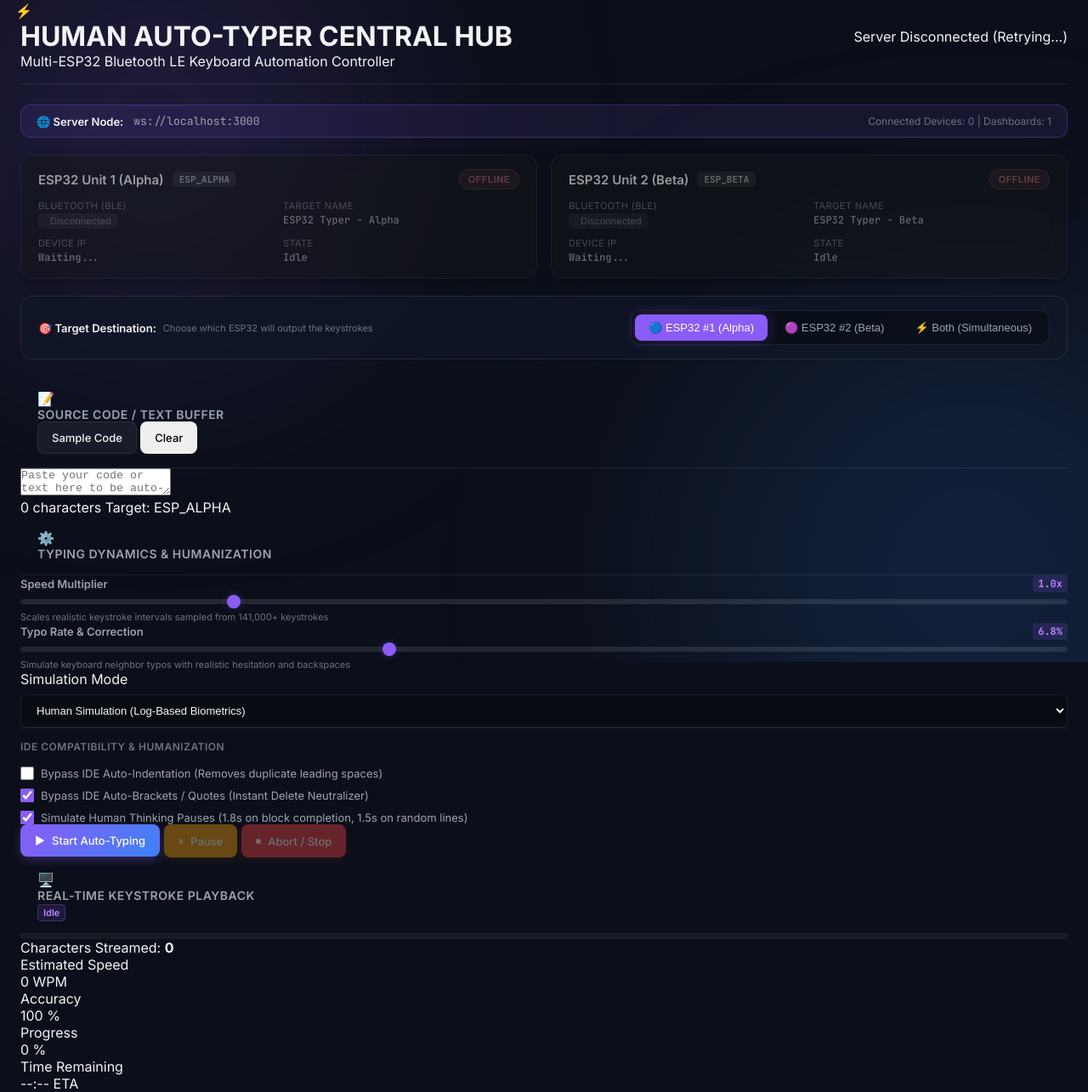
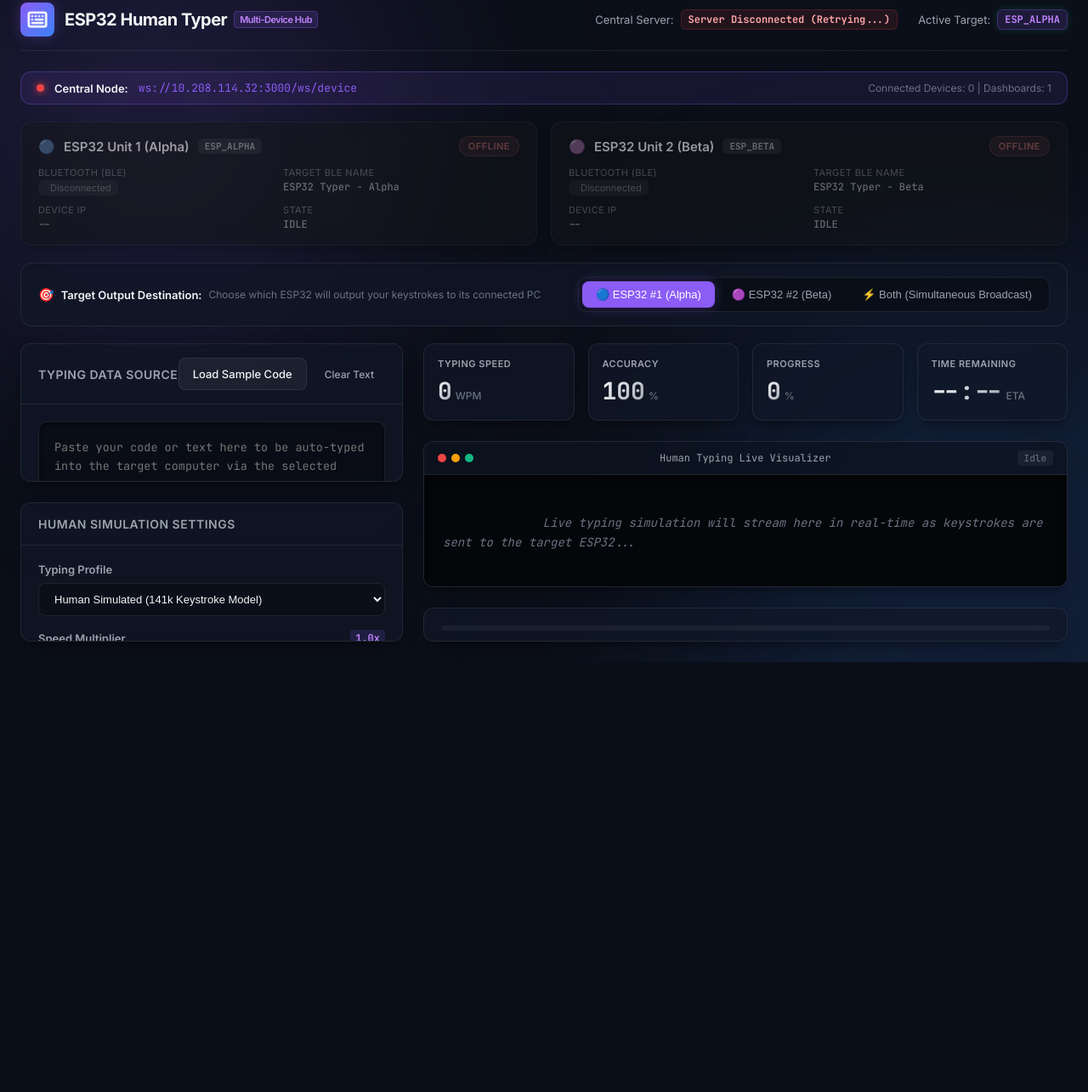
Before and after one commit to khairajram/esp32-human-typer, a plain HTML site: page updated_auto_typer/public/index.html in a window 1280 px wide. Shown: the part 21-1306 px from the top of the page at 85% size. After the commit the page ends 800 px from the top, so only its background shows below. Drawn offline with Linux system fonts and the light colour scheme.

Commit message:
Enlarge text input and terminal visualizer to match spacious v1 layout with multi-device controls

```diff
--- a/updated_auto_typer/public/app.js
+++ b/updated_auto_typer/public/app.js
@@ -110,6 +110,7 @@ const terminalStateBadge = document.getElementById('terminal-state');
 const progressBarFill = document.getElementById('progress-bar-fill');
 const charsTypedBadge = document.getElementById('chars-typed');
 const charsTotalBadge = document.getElementById('chars-total');
+const charsTotalPlaybackBadge = document.getElementById('chars-total-playback');
 
 // Math: Normal distribution Box-Muller transform
 function randomNormal(mean, std) {
@@ -678,7 +679,8 @@ function renderVisualizer(charIndex, event) {
 
 function updateTotalCharsBadge() {
   const len = txtInput.value.length;
-  charsTotalBadge.textContent = len;
+  if (charsTotalBadge) charsTotalBadge.textContent = len;
+  if (charsTotalPlaybackBadge) charsTotalPlaybackBadge.textContent = len;
   if (typingState === 'idle') {
     charsTypedBadge.textContent = 0;
     progressBarFill.style.width = '0%';
--- a/updated_auto_typer/public/index.html
+++ b/updated_auto_typer/public/index.html
@@ -3,11 +3,11 @@
 <head>
   <meta charset="UTF-8">
   <meta name="viewport" content="width=device-width, initial-scale=1.0">
-  <title>ESP32 Multi-Device Human Auto-Typer Hub</title>
+  <title>ESP32 Multi-Device Human Typer - Control Center</title>
   <link rel="stylesheet" href="style.css">
   <link rel="preconnect" href="https://fonts.googleapis.com">
   <link rel="preconnect" href="https://fonts.gstatic.com" crossorigin>
-  <link href="https://fonts.googleapis.com/css2?family=Inter:wght@400;500;600;700&family=JetBrains+Mono:wght@400;500;700&display=swap" rel="stylesheet">
+  <link href="https://fonts.googleapis.com/css2?family=Inter:wght@300;400;500;600;700&family=JetBrains+Mono:wght@400;500;700&display=swap" rel="stylesheet">
 </head>
 <body>
   <!-- Ambient background glow -->
@@ -17,38 +17,57 @@
   </div>
 
   <div class="app-container">
-    <!-- App Header -->
+    <!-- Header -->
     <header class="app-header">
-      <div class="logo-group">
-        <div class="logo-icon">⚡</div>
+      <div class="brand">
+        <div class="brand-logo">
+          <svg viewBox="0 0 24 24" width="24" height="24" stroke="currentColor" stroke-width="2.5" fill="none" stroke-linecap="round" stroke-linejoin="round" class="logo-icon">
+            <rect x="2" y="4" width="20" height="16" rx="2" ry="2"></rect>
+            <line x1="6" y1="8" x2="6" y2="8"></line>
+            <line x1="10" y1="8" x2="10" y2="8"></line>
+            <line x1="14" y1="8" x2="14" y2="8"></line>
+            <line x1="18" y1="8" x2="18" y2="8"></line>
+            <line x1="6" y1="12" x2="6" y2="12"></line>
+            <line x1="10" y1="12" x2="18" y2="12"></line>
+            <line x1="6" y1="16" x2="18" y2="16"></line>
+          </svg>
+        </div>
         <div>
-          <h1 class="logo-title">HUMAN AUTO-TYPER <span class="badge-v2">CENTRAL HUB</span></h1>
-          <p class="logo-subtitle">Multi-ESP32 Bluetooth LE Keyboard Automation Controller</p>
+          <h1>ESP32 Human Typer <span class="badge">Multi-Device Hub</span></h1>
         </div>
       </div>
-      <div class="server-status-pill">
-        <div class="pulse-dot" id="server-indicator"></div>
-        <span id="server-status-text">Connecting to Server...</span>
+
+      <div class="header-status">
+        <div class="status-item">
+          <span class="status-label">Central Server:</span>
+          <span id="server-status-text" class="status-val disconnected">Connecting...</span>
+        </div>
+        <div class="status-item">
+          <span class="status-label">Active Target:</span>
+          <span id="target-indicator-tag" class="status-val connected" style="background: rgba(139, 92, 246, 0.15); color: #c084fc; border-color: rgba(139, 92, 246, 0.3);">ESP_ALPHA</span>
+        </div>
       </div>
     </header>
 
     <!-- Server LAN Info Banner -->
     <div class="server-banner">
       <div class="server-info">
-        <span style="font-weight: 600; color: var(--text-primary);">🌐 Server Node:</span>
-        <span id="banner-server-ip" style="font-family: var(--font-mono);">ws://localhost:3000</span>
+        <div class="pulse-dot" id="server-indicator"></div>
+        <span style="font-weight: 600; color: var(--text-primary);">Central Node:</span>
+        <span id="banner-server-ip" style="font-family: var(--font-mono); color: var(--primary);">ws://10.208.114.32:3000/ws/device</span>
       </div>
-      <div style="font-size: 12px; color: var(--text-muted);" id="banner-active-count">
+      <div id="banner-active-count" style="font-size: 12px; color: var(--text-muted);">
         Connected Devices: 0 | Dashboards: 1
       </div>
     </div>
 
-    <!-- Active ESP32 Devices Live Cards -->
+    <!-- Active ESP32 Devices Status Cards -->
     <div class="devices-container" id="devices-container">
       <!-- Device Card 1 -->
       <div class="device-card offline" id="card-ESP_ALPHA">
         <div class="device-card-header">
           <div class="device-title">
+            <span style="font-size: 16px;">🔵</span>
             <span>ESP32 Unit 1 (Alpha)</span>
             <span class="device-id-badge">ESP_ALPHA</span>
           </div>
@@ -62,16 +81,16 @@
             </span>
           </div>
           <div class="device-detail-item">
-            <span class="detail-label">Target Name</span>
+            <span class="detail-label">Target BLE Name</span>
             <span class="detail-value" id="blename-ESP_ALPHA">ESP32 Typer - Alpha</span>
           </div>
           <div class="device-detail-item">
             <span class="detail-label">Device IP</span>
-            <span class="detail-value" id="ip-ESP_ALPHA">Waiting...</span>
+            <span class="detail-value" id="ip-ESP_ALPHA">--</span>
           </div>
           <div class="device-detail-item">
             <span class="detail-label">State</span>
-            <span class="detail-value" id="state-ESP_ALPHA">Idle</span>
+            <span class="detail-value" id="state-ESP_ALPHA">IDLE</span>
           </div>
         </div>
       </div>
@@ -80,6 +99,7 @@
       <div class="device-card offline" id="card-ESP_BETA">
         <div class="device-card-header">
           <div class="device-title">
+            <span style="font-size: 16px;">🟣</span>
             <span>ESP32 Unit 2 (Beta)</span>
             <span class="device-id-badge">ESP_BETA</span>
           </div>
@@ -93,26 +113,27 @@
             </span>
           </div>
           <div class="device-detail-item">
-            <span class="detail-label">Target Name</span>
+            <span class="detail-label">Target BLE Name</span>
             <span class="detail-value" id="blename-ESP_BETA">ESP32 Typer - Beta</span>
           </div>
           <div class="device-detail-item">
             <span class="detail-label">Device IP</span>
-            <span class="detail-value" id="ip-ESP_BETA">Waiting...</span>
+            <span class="detail-value" id="ip-ESP_BETA">--</span>
           </div>
           <div class="device-detail-item">
             <span class="detail-label">State</span>
-            <span class="detail-value" id="state-ESP_BETA">Idle</span>
+            <span class="detail-value" id="state-ESP_BETA">IDLE</span>
           </div>
         </div>
       </div>
     </div>
 
-    <!-- Target Device Selector Bar -->
+    <!-- Target Destination Selector -->
     <div class="target-selector-card">
       <div class="target-selector-label">
-        <span>🎯 Target Destination:</span>
-        <span style="font-size: 11px; color: var(--text-muted); font-weight: 400;">Choose which ESP32 will output the keystrokes</span>
+        <span style="font-size: 15px;">🎯</span>
+        <span style="font-weight: 600;">Target Output Destination:</span>
+        <span style="font-size: 12px; color: var(--text-muted); font-weight: 400;">Choose which ESP32 will output your keystrokes to its connected PC</span>
       </div>
       <div class="target-segmented-group" id="target-segmented-group">
         <button type="button" class="target-option-btn active" data-target="ESP_ALPHA">
@@ -122,71 +143,65 @@
           <span>🟣 ESP32 #2 (Beta)</span>
         </button>
         <button type="button" class="target-option-btn" data-target="ALL">
-          <span>⚡ Both (Simultaneous)</span>
+          <span>⚡ Both (Simultaneous Broadcast)</span>
         </button>
       </div>
     </div>
 
-    <!-- Main Workspace -->
-    <main class="main-content">
-      <!-- Left Column: Input and Configuration -->
-      <section class="control-panel">
-        <div class="card editor-card">
-          <div class="card-header">
-            <div class="header-title">
-              <span class="icon">📝</span>
-              <h2>Source Code / Text Buffer</h2>
+    <!-- Main Workspace (Spacious 2-Column Split) -->
+    <main class="app-main">
+      <!-- Left Column: Large Input Area & Human Settings -->
+      <section class="main-column left">
+        <!-- Large Text Input Card -->
+        <div class="card glass editor-card">
+          <div class="card-header editor-header">
+            <h2>Typing Data Source</h2>
+            <div class="textarea-actions">
+              <button id="btn-load-sample" class="btn btn-secondary btn-sm">Load Sample Code</button>
+              <button id="btn-clear" class="btn btn-text btn-sm">Clear Text</button>
             </div>
-            <div class="header-actions">
-              <button id="btn-load-sample" class="btn btn-secondary btn-sm">Sample Code</button>
-              <button id="btn-clear" class="btn btn-ghost btn-sm">Clear</button>
+          </div>
+          <div class="card-body flex-column editor-body">
+            <textarea id="typing-input" placeholder="Paste your code or text here to be auto-typed into the target computer via the selected ESP32..." class="input-textarea"></textarea>
+            <div class="editor-subfooter">
+              <span class="text-counter">Total Characters: <strong id="chars-total">0</strong></span>
+            </div>
           </div>
         </div>
 
-          <div class="editor-container">
-            <textarea id="typing-input" class="code-textarea" placeholder="Paste your code or text here to be auto-typed into the target computer via the selected ESP32..."></textarea>
+        <!-- Human Simulation Settings Card -->
+        <div class="card glass">
+          <div class="card-header">
+            <h2>Human Simulation Settings</h2>
+          </div>
+          <div class="card-body">
+            <div class="settings-group">
+              <div class="setting-item">
+                <div class="setting-label-row">
+                  <label for="select-mode">Typing Profile</label>
+                </div>
+                <select id="select-mode" class="input-select">
+                  <option value="human" selected>Human Simulated (141k Keystroke Model)</option>
+                  <option value="robot">Robot (Instant / Fast)</option>
+                </select>
               </div>
 
-          <div class="editor-footer">
-            <span class="text-counter"><span id="chars-total">0</span> characters</span>
-            <span class="connection-target-indicator" id="target-indicator-tag">Target: ESP_ALPHA</span>
-          </div>
-        </div>
-
-        <!-- Simulation Settings -->
-        <div class="card settings-card">
-          <div class="card-header">
-            <div class="header-title">
-              <span class="icon">⚙️</span>
-              <h2>Typing Dynamics & Humanization</h2>
-            </div>
-          </div>
-
-          <div class="settings-grid">
               <div class="setting-item">
                 <div class="setting-label-row">
                   <label for="speed-slider">Speed Multiplier</label>
                   <span id="speed-val" class="setting-bubble">1.0x</span>
                 </div>
-              <input type="range" id="speed-slider" min="0.5" max="3.0" step="0.1" value="1.0" class="input-range">
-              <span class="range-hint">Scales realistic keystroke intervals sampled from 141,000+ keystrokes</span>
+                <input type="range" id="speed-slider" min="0.2" max="3" step="0.1" value="1.0" class="input-range">
+                <span class="range-hint">Scales realistic keystroke intervals sampled from real human typing logs</span>
               </div>
 
               <div class="setting-item">
                 <div class="setting-label-row">
-                <label for="error-slider">Typo Rate & Correction</label>
+                  <label for="error-slider">Typo Rate & Corrections</label>
                   <span id="error-val" class="setting-bubble">6.8%</span>
                 </div>
                 <input type="range" id="error-slider" min="0" max="20" step="0.5" value="6.8" class="input-range">
                 <span class="range-hint">Simulate keyboard neighbor typos with realistic hesitation and backspaces</span>
-            </div>
-
-            <div class="setting-item">
-              <label for="select-mode">Simulation Mode</label>
-              <select id="select-mode" class="input-select">
-                <option value="human" selected>Human Simulation (Log-Based Biometrics)</option>
-                <option value="robot">Constant / Robotic Speed (Immediate)</option>
-              </select>
               </div>
 
               <div class="setting-item" style="border-top: 1px solid var(--border-color); padding-top: 14px;">
@@ -194,7 +209,7 @@
                 <div style="display: flex; flex-direction: column; gap: 10px;">
                   <label style="display: flex; align-items: center; gap: 8px; font-size: 13px; color: var(--text-secondary); cursor: pointer;">
                     <input type="checkbox" id="check-ide-indent" style="accent-color: var(--primary); width: 16px; height: 16px; cursor: pointer;">
-                  <span>Bypass IDE Auto-Indentation (Removes duplicate leading spaces)</span>
+                    <span>Bypass IDE Auto-Indentation (Stops duplicate spaces)</span>
                   </label>
                   <label style="display: flex; align-items: center; gap: 8px; font-size: 13px; color: var(--text-secondary); cursor: pointer;">
                     <input type="checkbox" id="check-ide-brackets" checked style="accent-color: var(--primary); width: 16px; height: 16px; cursor: pointer;">
@@ -208,77 +223,88 @@
               </div>
             </div>
           </div>
-
-        <!-- Action Control Buttons -->
-        <div class="actions-card">
-          <button id="btn-start" class="btn btn-primary btn-lg">
-            <span class="btn-icon">▶</span> Start Auto-Typing
-          </button>
-          <button id="btn-pause" class="btn btn-warning btn-lg" disabled>
-            <span class="btn-icon">⏸</span> Pause
-          </button>
-          <button id="btn-stop" class="btn btn-danger btn-lg" disabled>
-            <span class="btn-icon">⏹</span> Abort / Stop
-          </button>
         </div>
       </section>
 
-      <!-- Right Column: Visualizer & Live Stats -->
-      <section class="display-panel">
-        <div class="card visualizer-card">
-          <div class="card-header">
-            <div class="header-title">
-              <span class="icon">🖥️</span>
-              <h2>Real-Time Keystroke Playback</h2>
+      <!-- Right Column: Big Previewer / Visualizer & Live Stats -->
+      <section class="main-column right">
+        <!-- Stats Dashboard -->
+        <div class="stats-grid">
+          <div class="stat-card glass">
+            <span class="stat-label">Typing Speed</span>
+            <div class="stat-val-container">
+              <span id="stat-wpm" class="stat-value">0</span>
+              <span class="stat-unit">WPM</span>
             </div>
-            <span id="terminal-state" class="badge">Idle</span>
           </div>
 
+          <div class="stat-card glass">
+            <span class="stat-label">Accuracy</span>
+            <div class="stat-val-container">
+              <span id="stat-accuracy" class="stat-value">100</span>
+              <span class="stat-unit">%</span>
+            </div>
+          </div>
+
+          <div class="stat-card glass">
+            <span class="stat-label">Progress</span>
+            <div class="stat-val-container">
+              <span id="stat-progress" class="stat-value">0</span>
+              <span class="stat-unit">%</span>
+            </div>
+          </div>
+
+          <div class="stat-card glass">
+            <span class="stat-label">Time Remaining</span>
+            <div class="stat-val-container">
+              <span id="stat-eta" class="stat-value">--:--</span>
+              <span class="stat-unit">ETA</span>
+            </div>
+          </div>
+        </div>
+
+        <!-- Large Mac-Style Terminal Output / Previewer -->
+        <div class="card glass terminal-card">
+          <div class="card-header terminal-header">
+            <div class="terminal-dots">
+              <span class="dot red"></span>
+              <span class="dot yellow"></span>
+              <span class="dot green"></span>
+            </div>
+            <div class="terminal-title">Human Typing Live Visualizer</div>
+            <div class="terminal-status" id="terminal-state">Idle</div>
+          </div>
+          <div class="card-body terminal-body">
+            <div id="typing-visualizer" class="visualizer-content">
+              <span class="placeholder-text">Live typing simulation will stream here in real-time as keystrokes are sent to the target ESP32...</span>
+            </div>
+          </div>
+        </div>
+
+        <!-- Playback Actions Card -->
+        <div class="card glass playback-card">
+          <div class="card-body playback-container">
             <div class="progress-bar-container">
               <div id="progress-bar-fill" class="progress-bar-fill"></div>
             </div>
 
-          <div class="visualizer-screen">
-            <div id="typing-visualizer" class="code-stream"></div>
+            <div class="playback-controls">
+              <div class="playback-info">
+                Typed <strong id="chars-typed">0</strong> of <strong id="chars-total-playback">0</strong> chars
               </div>
-
-          <div class="visualizer-footer">
-            <span>Characters Streamed: <strong id="chars-typed">0</strong></span>
-          </div>
-        </div>
-
-        <!-- Real-Time Metrics -->
-        <div class="card metrics-card">
-          <div class="metrics-grid">
-            <div class="metric-box">
-              <span class="metric-label">Estimated Speed</span>
-              <div class="metric-value-group">
-                <span id="stat-wpm" class="metric-val">0</span>
-                <span class="metric-unit">WPM</span>
-              </div>
-            </div>
-
-            <div class="metric-box">
-              <span class="metric-label">Accuracy</span>
-              <div class="metric-value-group">
-                <span id="stat-accuracy" class="metric-val">100</span>
-                <span class="metric-unit">%</span>
-              </div>
-            </div>
-
-            <div class="metric-box">
-              <span class="metric-label">Progress</span>
-              <div class="metric-value-group">
-                <span id="stat-progress" class="metric-val">0</span>
-                <span class="metric-unit">%</span>
-              </div>
-            </div>
-
-            <div class="metric-box">
-              <span class="metric-label">Time Remaining</span>
-              <div class="metric-value-group">
-                <span id="stat-eta" class="metric-val">--:--</span>
-                <span class="metric-unit">ETA</span>
+              <div class="playback-buttons">
+                <button id="btn-start" class="btn btn-success">
+                  <svg viewBox="0 0 24 24" width="18" height="18" stroke="currentColor" stroke-width="2" fill="none" stroke-linecap="round" stroke-linejoin="round" class="btn-icon"><polygon points="5 3 19 12 5 21 5 3"></polygon></svg>
+                  <span>Start Auto-Typing</span>
+                </button>
+                <button id="btn-pause" class="btn btn-warning" disabled>
+                  <svg viewBox="0 0 24 24" width="18" height="18" stroke="currentColor" stroke-width="2" fill="none" stroke-linecap="round" stroke-linejoin="round" class="btn-icon"><rect x="6" y="4" width="4" height="16"></rect><rect x="14" y="4" width="4" height="16"></rect></svg>
+                  <span>Pause</span>
+                </button>
+                <button id="btn-stop" class="btn btn-danger" disabled>
+                  <svg viewBox="0 0 24 24" width="18" height="18" stroke="currentColor" stroke-width="2" fill="none" stroke-linecap="round" stroke-linejoin="round" class="btn-icon"><rect x="4" y="4" width="16" height="16"></rect></svg>
+                  <span>Abort / Stop</span>
+                </button>
               </div>
             </div>
           </div>
--- a/updated_auto_typer/public/style.css
+++ b/updated_auto_typer/public/style.css
@@ -362,30 +362,46 @@ body {
 
 .input-textarea {
   flex-grow: 1;
-  background: rgba(0, 0, 0, 0.25);
+  background: rgba(0, 0, 0, 0.35);
   border: 1px solid var(--border-color);
-  border-radius: 8px;
-  padding: 16px;
+  border-radius: 10px;
+  padding: 18px;
   color: var(--text-primary);
   font-family: var(--font-mono);
-  font-size: 13px;
-  line-height: 1.6;
-  resize: none;
+  font-size: 13.5px;
+  line-height: 1.65;
+  resize: vertical;
   outline: none;
-  min-height: 120px;
-  transition: border-color 0.2s;
+  min-height: 280px;
+  height: 320px;
+  transition: all 0.25s ease;
+  box-shadow: inset 0 2px 6px rgba(0, 0, 0, 0.4);
 }
 
 .input-textarea:focus {
-  border-color: rgba(139, 92, 246, 0.5);
-  box-shadow: 0 0 0 2px var(--primary-glow);
+  border-color: rgba(139, 92, 246, 0.6);
+  box-shadow: inset 0 2px 6px rgba(0, 0, 0, 0.4), 0 0 15px var(--primary-glow);
+}
+
+.editor-header {
+  display: flex;
+  align-items: center;
+  justify-content: space-between;
+}
+
+.editor-subfooter {
+  display: flex;
+  justify-content: space-between;
+  align-items: center;
+  margin-top: 10px;
+  font-size: 12px;
+  color: var(--text-muted);
 }
 
 .textarea-actions {
   display: flex;
   justify-content: flex-end;
   gap: 8px;
-  margin-top: 8px;
 }
 
 /* Settings Controls */
@@ -559,15 +575,19 @@ body {
 
 .terminal-body {
   flex-grow: 1;
-  background: #05070c;
+  background: #04060a;
   color: var(--text-secondary);
   font-family: var(--font-mono);
   font-size: 14px;
-  line-height: 1.6;
-  padding: 20px;
+  line-height: 1.65;
+  padding: 22px;
   overflow-y: auto;
   position: relative;
-  min-height: 150px;
+  min-height: 380px;
+  height: 420px;
+  border-bottom-left-radius: 12px;
+  border-bottom-right-radius: 12px;
+  box-shadow: inset 0 2px 10px rgba(0, 0, 0, 0.7);
 }
 
 .visualizer-content {
```
Lines whose indentation alone changed are shown as unchanged.
